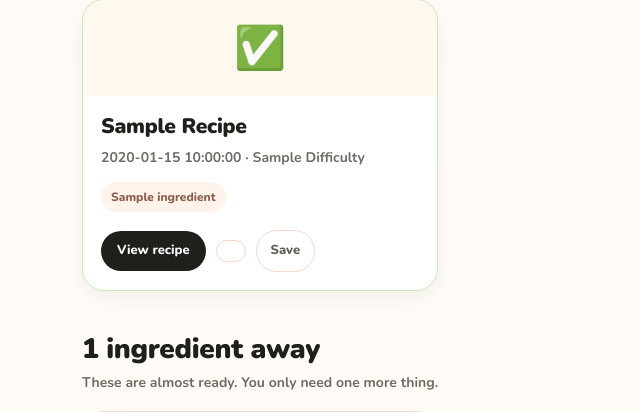
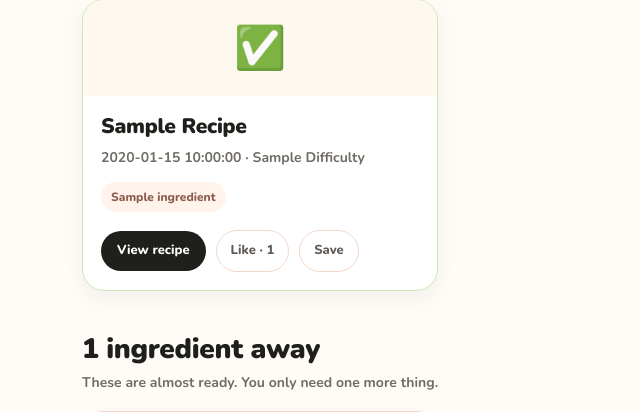
Before and after one commit to xAmyyang/cits5505, a Flask app: template templates/recipe-results.html in a window 1280 px wide. Shown: the part 473-885 px from the top of the page, without its empty margins (0-640 px from the left). Run offline with Flask 3, Linux system fonts and the light colour scheme; the visitor is signed in with stand-in values (Sample User, id 1); tables that the repository leaves empty hold one stand-in row (values such as "Sample post"); the template is opened without the code that fills it: most values are stand-ins (such as "Sample title", 1, 10 or a date in 2020).

Commit message:
Connect recipe results like button to backend route

```diff
--- a/templates/recipe-results.html
+++ b/templates/recipe-results.html
@@ -62,8 +62,12 @@
                 <div class="results-card-actions">
                   <a href="{{ url_for('recipe_detail', recipe_id=recipe.id) }}" class="results-link">View recipe</a>
                   {% if is_logged_in %}
+                  <form method="post" action="{{ url_for('unlike_recipe' if recipe.is_liked else 'like_recipe', recipe_id=recipe.id) }}">
                     <input type="hidden" name="next" value="{{ request.full_path }}">
                     <button type="submit" class="results-save-btn">
+                      {% if recipe.is_liked %}Liked{% else %}Like{% endif %} · {{ recipe.like_count }}
+                    </button>
+                  </form>
                   <form method="post" action="{{ url_for('unsave_recipe' if recipe.is_saved else 'save_recipe', recipe_id=recipe.id) }}">
                     <input type="hidden" name="next" value="{{ request.full_path }}">
                     <button type="submit" class="results-save-btn">
```
